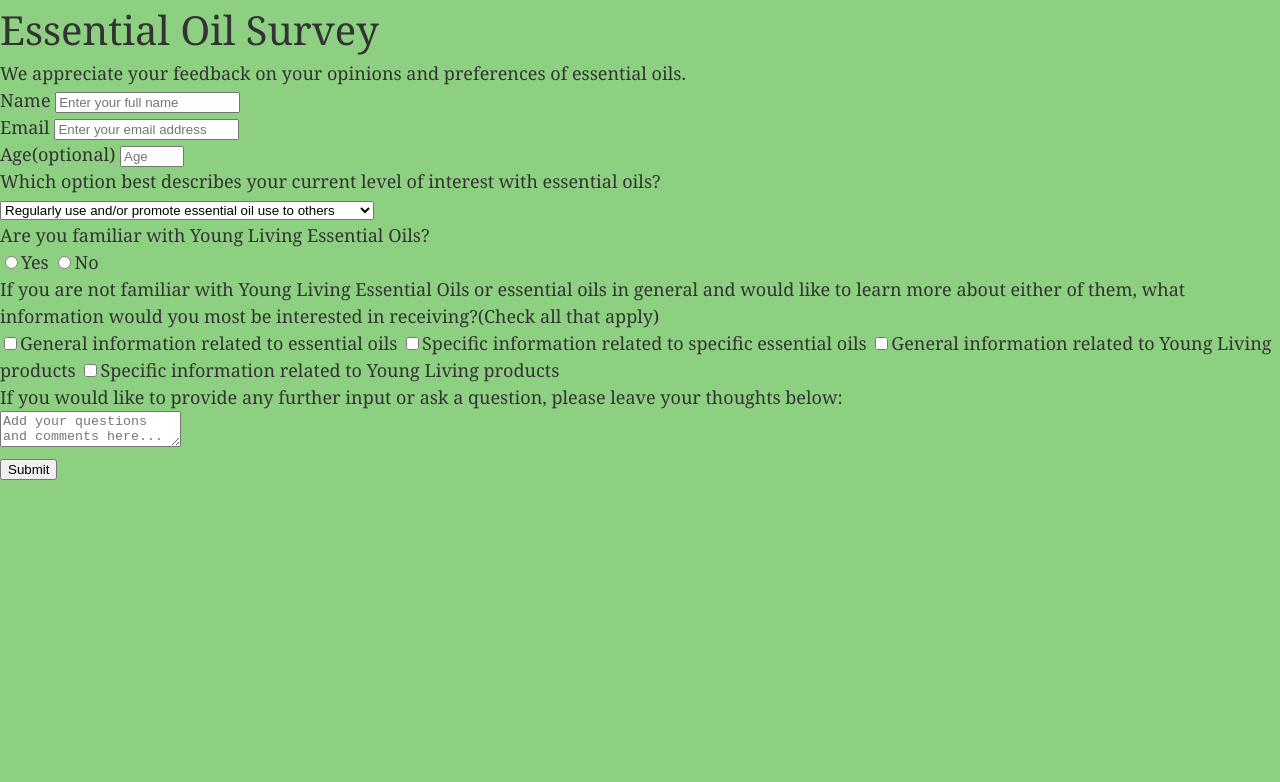
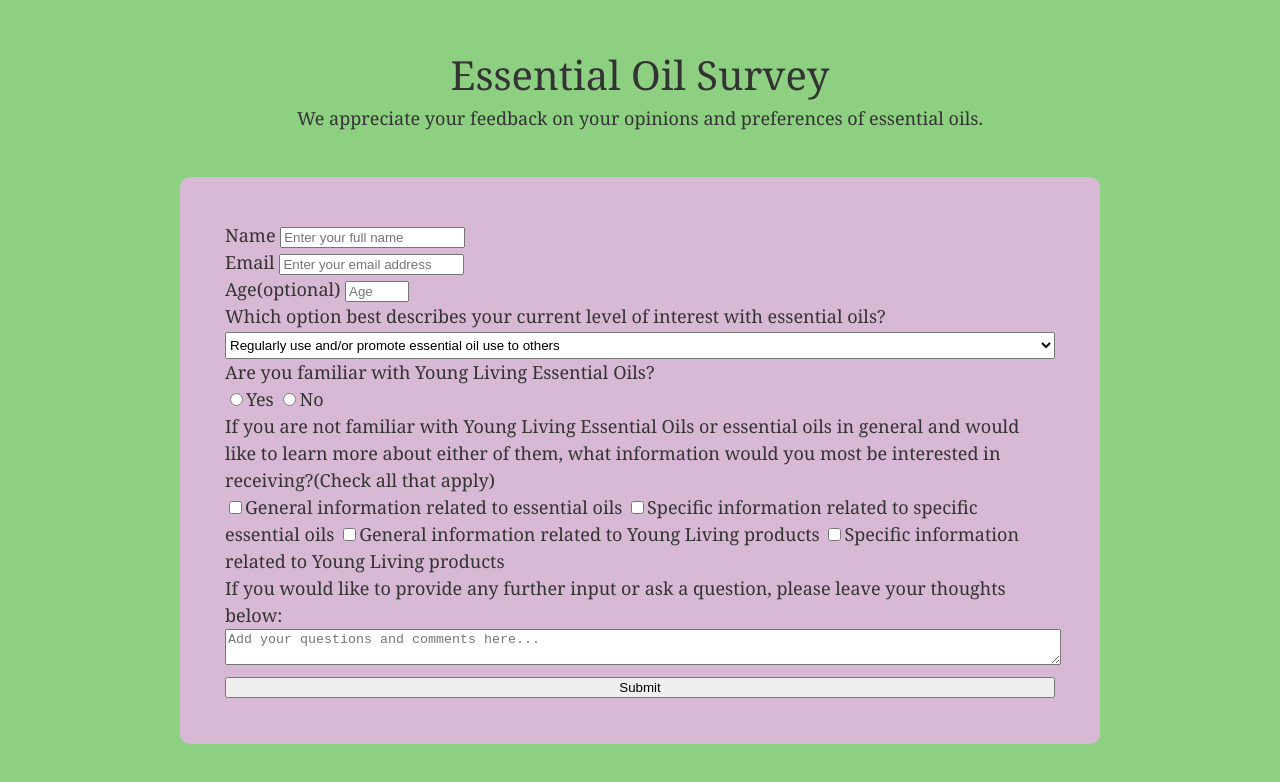
Before and after one commit to rjschodowski/essentialoilsurvey, a plain HTML site: page index.html in a window 1280 px wide. Drawn offline with Linux system fonts and the light colour scheme.

Commit message:
Update styles.css

```diff
--- a/css/styles.css
+++ b/css/styles.css
@@ -17,7 +17,44 @@ body {
   background-color: #8ed081ff;
 }
 
+header {
+	margin-top: 2.5em;
+}
+
 h1 {
   font-size: 2.5rem;
   font-weight: 400;
+  text-align: center;
 }
+
+#description {
+	margin-bottom: 2.5em;
+}
+
+form {
+	background: #d7b9d5ff;
+	padding: 2.5em;
+	border-radius: 10px;
+}
+
+ .field-styling, select {
+ 	height: 2em;
+	width: 100%;
+}
+
+#comment {
+	width: 100%;
+}
+
+#submit {
+	width: 100%;
+}
+
+/* FLEX CONTAINER*/
+
+#wrapper {
+	margin: 0 10em;
+	display: flex;
+	flex-direction: column;
+	align-items: center;
+}
```
